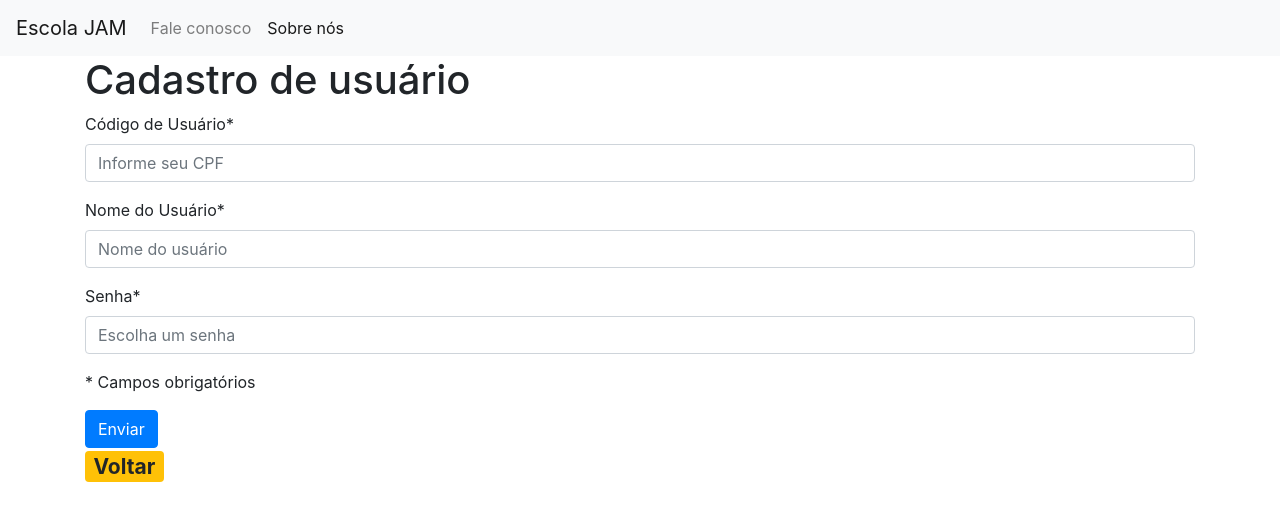
After one commit to fabiolara01/P-Integrador-I, a Flask app: page /login in a window 1280 px wide. The commit adds this page. Shown: the top 521 px of the page. Run offline with Flask 2, Linux system fonts and the light colour scheme; some libraries are stand-ins or nearby versions.

Commit message:
atualizacao 15.11.01

```diff
--- a/App.py
+++ b/App.py
@@ -42,9 +42,40 @@ def create():
             return redirect(url_for('index'))
     return render_template('create.html')
 
+@app.route('/valida', methods=('GET', 'POST'))
+def valida():
+    if request.method == 'POST':
+        id = request.form['id']
+        content = request.form['content']
+        padrao = get_post(id)
+        if not id or not content:
+            flash('Campo de preenchimento obrigatório')
+        else:
+            if content == padrao.content:
+                return redirect(url_for('escola'))
+            else:
+                return redirect(url_for('index'))
+    return render_template('valida.html')
+
 @app.route('/escola')
 def escola():
     return render_template('escola.html')
+
+@app.route('/login', methods=('GET', 'POST'))
+def login():
+    if request.method == 'POST':
+        id = request.form['id']
+        title = request.form['title']
+        content = request.form['content']
+        tipo = 'U'
+        if not title or not content:
+            flash('Campo de preenchimento obrigatório')
+        else:
+            new_user = Posts(id=id, title=title, content=content, tipo=tipo)
+            db.session.add(new_user)
+            db.session.commit()
+            return redirect(url_for('outros'))
+    return render_template('login.html')
 
 @app.route('/mensagens')
 def mensagens():
@@ -128,3 +159,7 @@ def delete(id):
 @app.route('/confirmacao')
 def confirmacao():
     return render_template('confirmacao.html')
+
+@app.route('/sobrenos')
+def sobrenos():
+    return render_template('sobrenos.html')
--- a/__init__.py
+++ /dev/null
@@ -1,2 +0,0 @@
-from flask import Flask
-app = Flask(__name__)
--- a/templates/base.html
+++ b/templates/base.html
@@ -12,7 +12,7 @@
   </head>
   <body>
     <nav class="navbar navbar-expand-md navbar-light bg-light">
-        <a class="navbar-brand" href="{{ url_for('index')}}">MinhaEscola</a>
+        <a class="navbar-brand" href="{{ url_for('index')}}">Escola JAM</a>
         <button class="navbar-toggler" type="button" data-toggle="collapse" data-target="#navbarNav" aria-controls="navbarNav" aria-expanded="false" aria-label="Toggle navigation">
             <span class="navbar-toggler-icon"></span>
         </button>
@@ -22,7 +22,7 @@
             <a class="nav-link" href="{{url_for('create')}}">Fale conosco</a>
             </li>
             <li class="nav-item active">
-                <a class="nav-link" href="#">Sobre nós</a>
+                <a class="nav-link" href="{{url_for('sobrenos')}}""#">Sobre nós</a>
             </li>
             </ul>
         </div>
--- a/templates/escola.html
+++ b/templates/escola.html
@@ -3,6 +3,11 @@
 {% block content %}
 
 <h2>{% block title %} Acesso Restrito {% endblock %}</h2>
+
+<h3><a href="/valida">
+            <span class="badge badge-warning">Sair</span>
+        </a></h3><hr>
+
 
 <h3>{% block body %} MENSAGENS <br>
     <a href= "/mensagens"> Mensagens</a> <hr>
--- a/templates/index.html
+++ b/templates/index.html
@@ -2,13 +2,13 @@
 
 {% block content %}
 
-<h2>{% block title %} Bem vindo ao JAM {% endblock %}</h2>
+<h2>{% block title %} Bem vindo à Escola Estadual José Antônio de Mendonça {% endblock %}</h2><hr>
 
 <h3>{% block body %} FALE CONOSCO <br>
      <a href= "/create"> Mensagem</a> <hr>
 
     ACESSO RESTRITO <br>
-    <a href= "/escola"> Escola</a> <hr>
+    <a href= "/valida"> Escola</a> <hr>
     {% endblock %}</h3>
 
     <p>*desenvolvido pelos alunos F/L/M</p>
--- /dev/null
+++ b/templates/login.html
@@ -0,0 +1,34 @@
+{% extends 'base.html' %}
+
+{% block content %}
+
+<h1>{% block title %} Cadastro de usuário {% endblock %}</h1>
+
+<form method="POST">
+    <div class="form-group">
+        <label for="id">Código de Usuário*</label>
+        <input type="text" name="id" placeholder="Informe seu CPF"
+               class="form-control" value="{{ request.form['id']  }}"> </input>
+    </div>
+    <div class="form-group">
+        <label for="title">Nome do Usuário*</label>
+        <input type="text" name="title" placeholder="Nome do usuário"
+               class="form-control" value="{{ request.form['title']  }}"> </input>
+    </div>
+    <div class="form-group">
+        <label for="content"> Senha*</label>
+        <input type="text" name="content" placeholder="Escolha um senha"
+                  class="form-control" value="{{ request.form['content'] }}"></input>
+    </div>
+
+    <p> * Campos obrigatórios </p>
+
+    <div class="form-group">
+        <button type="submit" class="btn btn-primary">Enviar</button>
+        <h3><a href="/index">
+            <span class="badge badge-warning">Voltar</span>
+        </a></h3>
+    </div>
+</form>
+
+{% endblock %}
--- a/templates/outros.html
+++ b/templates/outros.html
@@ -4,7 +4,9 @@
 
     <h1>{% block title %} OUTROS CADASTROS {% endblock %}</h1><hr>
         <h3><a href="/cadastro">
-            <span class="badge badge-warning">Novo</span></a>
+            <span class="badge badge-warning">Novo Cadastro</span></a>
+            <a href="/login">
+            <span class="badge badge-warning">Novo Usuário</span></a>
         <a href="/escola">
             <span class="badge badge-warning">Voltar</span>
         </a>
--- a/templates/voluntarios.html
+++ b/templates/voluntarios.html
@@ -2,7 +2,7 @@
 
 {% block content %}
 
-    <h1>{% block title %} VOLUNTARIOS CADASTRADOS {% endblock %}</h1><hr>
+    <h1>{% block title %} VOLUNTÁRIOS CADASTRADOS {% endblock %}</h1><hr>
         <h3><a href="/cadastro">
             <span class="badge badge-warning">Novo</span></a>
         <a href="/escola">
```
Also changed, not shown: templates/mensagens.html (+6 -1 lines), templates/sobrenos.html (added, +14 -0 lines), templates/valida.html (added, +29 -0 lines), database.db.
